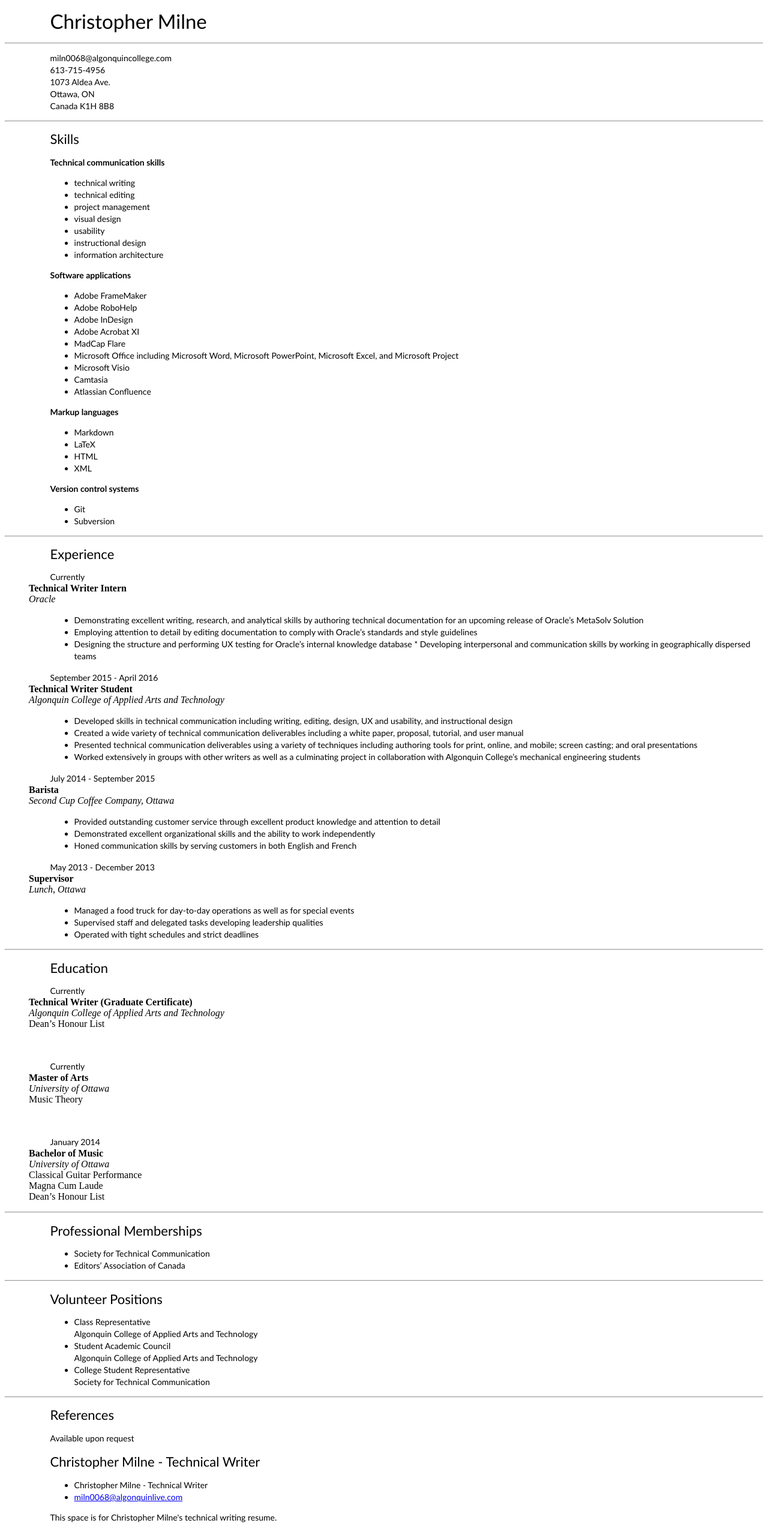
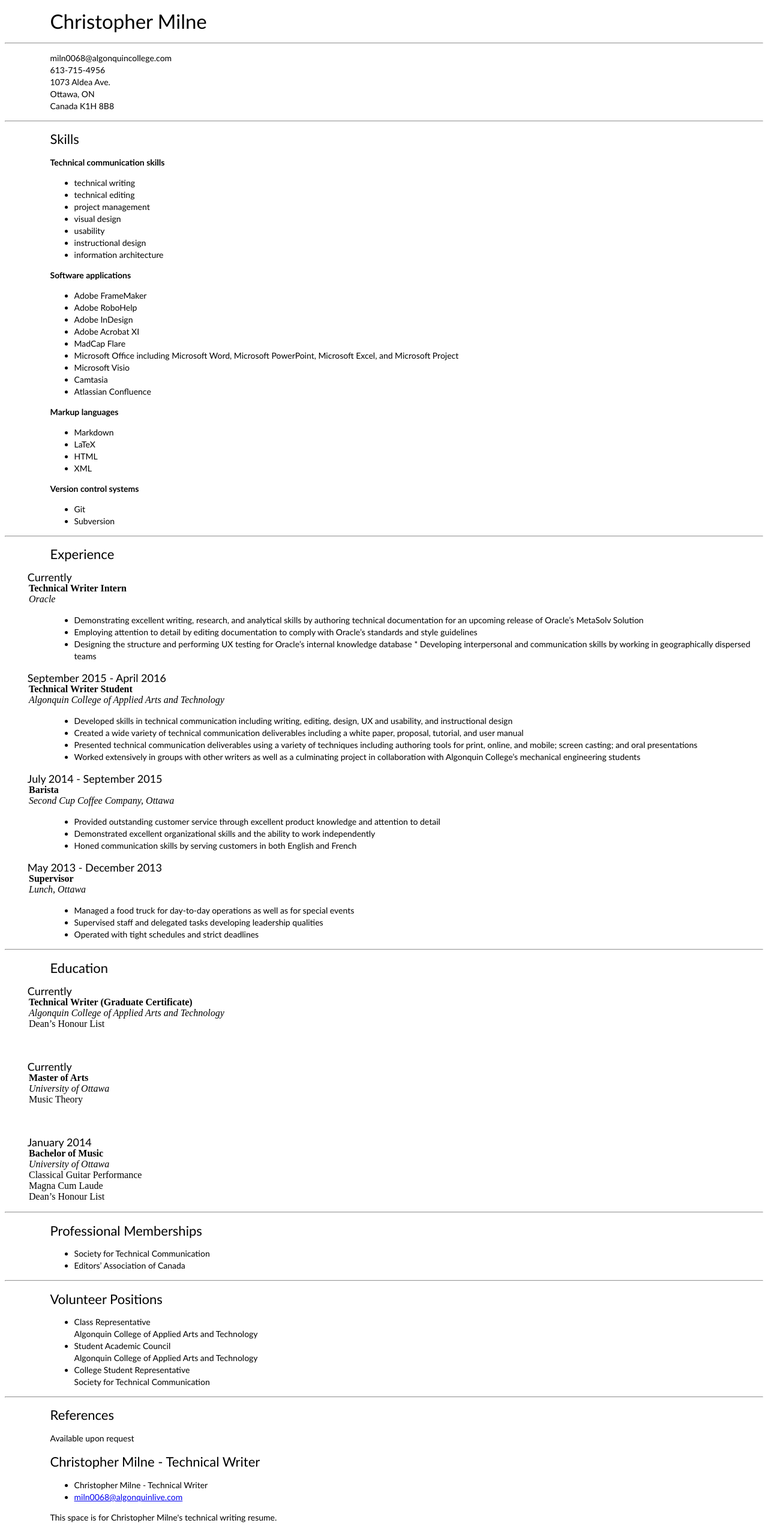
Before and after one commit to chris-milne/chris-milne.github.io, a Jekyll site: the page built from index.html, in a window 1280 px wide. Shown: the whole page at 60% size. Built offline with Jekyll 4.4.1, drawn with Linux system fonts in a browser that asks for light colours.

Commit message:
Update main.css

```diff
--- a/css/main.css
+++ b/css/main.css
@@ -50,12 +50,12 @@ p {
 }
 dt {
 	font-family: Futura,Trebuchet MS,Arial,sans-serif;
-	font-size: 14px;
+	font-size: 18px;
 	font-style: normal;
 	font-variant: normal;
 	font-weight: 200;
 	line-height: 20px;
-	margin-left: 2cm;
+	margin-left: 1cm;
 	marging-right: 2cm;
 }
 blockquote {
```
